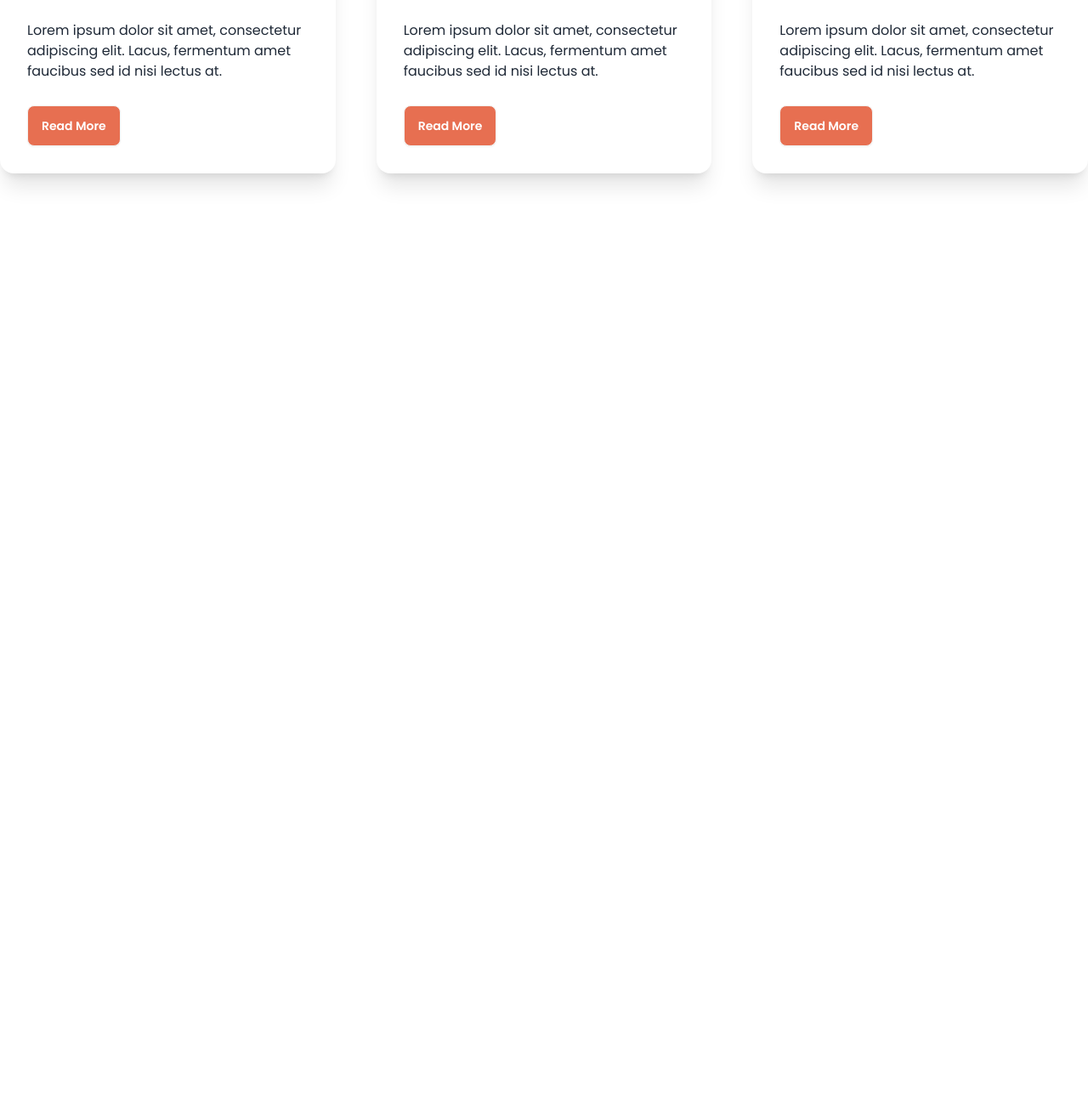
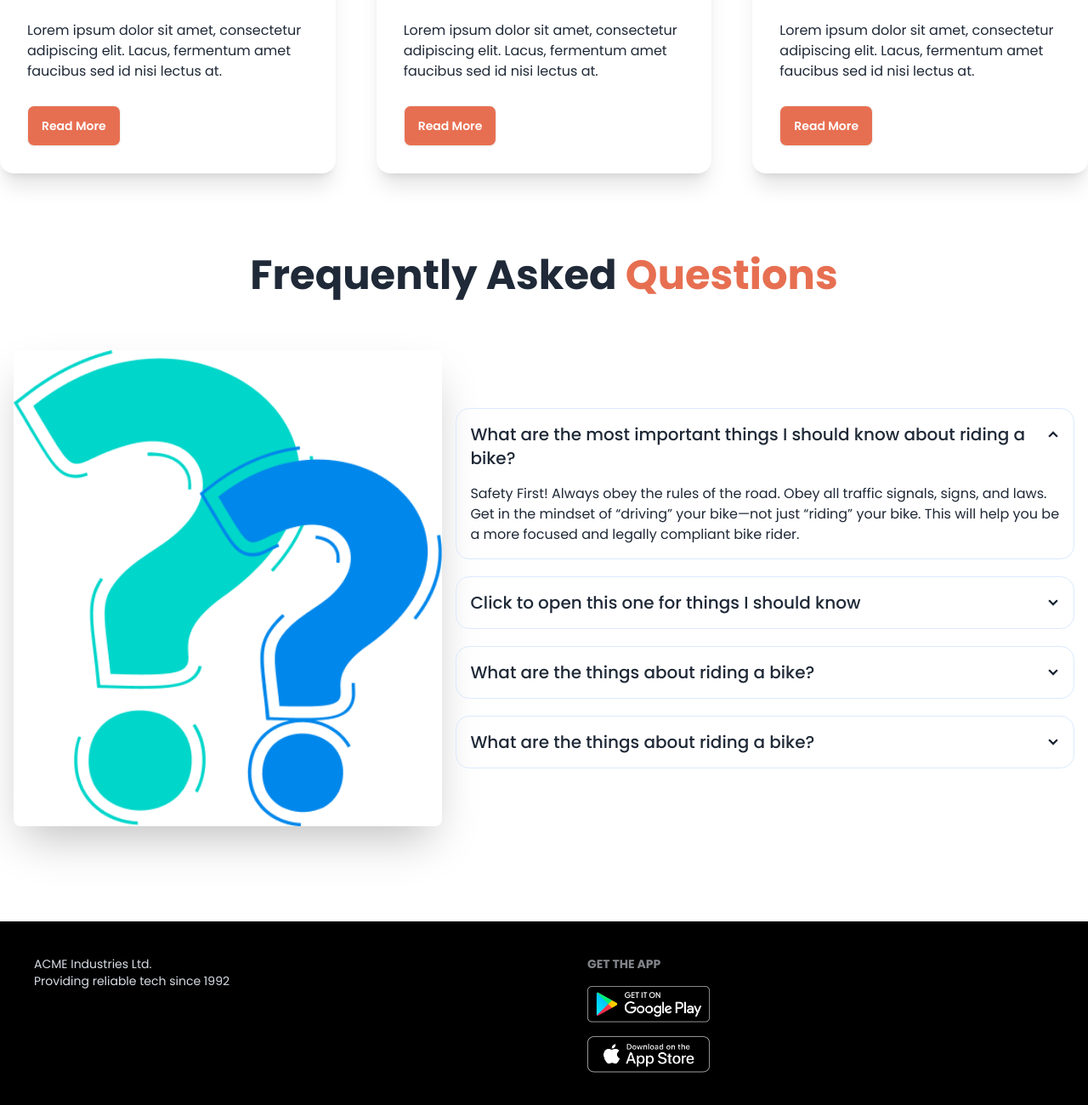
Before and after one commit to KI-Anik/biker-zone, a plain HTML site: page index.html in a window 1280 px wide. Shown: the part 1134-2434 px from the top of the page at 85% size. Before the commit the page ends 1434 px from the top, so only its background shows below. Drawn offline with nearby package versions, Linux system fonts and the light colour scheme.

Commit message:
footer added

```diff
--- a/index.html
+++ b/index.html
@@ -1,5 +1,6 @@
 <!DOCTYPE html>
 <html lang="en" data-theme="light">
+
 <head>
   <meta charset="UTF-8">
   <meta name="viewport" content="width=device-width, initial-scale=1.0">
@@ -9,11 +10,13 @@
   <!-- fonts -->
   <link rel="preconnect" href="https://fonts.googleapis.com">
   <link rel="preconnect" href="https://fonts.gstatic.com" crossorigin>
-    <link href="https://fonts.googleapis.com/css2?family=Poppins:ital,wght@0,100;0,200;0,300;0,400;0,500;0,600;0,700;0,800;0,900;1,100;1,200;1,300;1,400;1,500;1,600;1,700;1,800;1,900&display=swap" rel="stylesheet">
+  <link
+    href="https://fonts.googleapis.com/css2?family=Poppins:ital,wght@0,100;0,200;0,300;0,400;0,500;0,600;0,700;0,800;0,900;1,100;1,200;1,300;1,400;1,500;1,600;1,700;1,800;1,900&display=swap"
+    rel="stylesheet">
   <script src="https://cdn.tailwindcss.com">
   </script>
   <style>
-  .font-poppins{
+    .font-poppins {
       font-family: "Poppins", sans-serif;
     }
   </style>
@@ -31,6 +34,7 @@
     }
   </script>
 </head>
+
 <body class="font-poppins">
   <header class="md:container mx-auto">
     <nav>
@@ -38,22 +42,12 @@
         <div class="flex-1">
           <div class="dropdown">
             <div tabindex="0" role="button" class="btn btn-ghost lg:hidden">
-              <svg
-                xmlns="http://www.w3.org/2000/svg"
-                class="h-5 w-5"
-                fill="none"
-                viewBox="0 0 24 24"
+              <svg xmlns="http://www.w3.org/2000/svg" class="h-5 w-5" fill="none" viewBox="0 0 24 24"
                 stroke="currentColor">
-                <path
-                  stroke-linecap="round"
-                  stroke-linejoin="round"
-                  stroke-width="2"
-                  d="M4 6h16M4 12h8m-8 6h16" />
+                <path stroke-linecap="round" stroke-linejoin="round" stroke-width="2" d="M4 6h16M4 12h8m-8 6h16" />
               </svg>
             </div>
-            <ul
-              tabindex="0"
-              class="menu menu-sm dropdown-content bg-base-100 rounded-box z-[1] mt-3 w-52 p-2 shadow">
+            <ul tabindex="0" class="menu menu-sm dropdown-content bg-base-100 rounded-box z-[1] mt-3 w-52 p-2 shadow">
               <li><a> Home</a></li>
               <li><a>Shop</a></li>
               <li><a>News</a></li>
@@ -89,8 +83,7 @@
           </div>
           <!-- image -->
           <div class="flex-1">
-              <img
-          src="./biker-zone-resources-main/images/slider/bike1.png" class="w-[400px]" />
+            <img src="./biker-zone-resources-main/images/slider/bike1.png" class="w-[400px]" />
           </div>
         </div>
         <div class="absolute left-5 right-5 top-1/2 flex -translate-y-1/2 transform justify-between">
@@ -110,8 +103,7 @@
           </div>
           <!-- image -->
           <div class="flex-1">
-              <img
-          src="./biker-zone-resources-main/images/slider/bike2.png" class="w-[400px]" />
+            <img src="./biker-zone-resources-main/images/slider/bike2.png" class="w-[400px]" />
           </div>
         </div>
         <div class="absolute left-5 right-5 top-1/2 flex -translate-y-1/2 transform justify-between">
@@ -131,8 +123,7 @@
           </div>
           <!-- image -->
           <div class="flex-1">
-              <img
-          src="./biker-zone-resources-main/images/slider/bike3.png" class="w-[400px]" />
+            <img src="./biker-zone-resources-main/images/slider/bike3.png" class="w-[400px]" />
           </div>
         </div>
         <div class="absolute left-5 right-5 top-1/2 flex -translate-y-1/2 transform justify-between">
@@ -156,13 +147,12 @@
         <!-- card 1 -->
         <div class="card bg-base-100 shadow-xl">
           <figure>
-                <img
-                  src="./biker-zone-resources-main/images/others/latest1.png"
-                   />
+            <img src="./biker-zone-resources-main/images/others/latest1.png" />
           </figure>
           <div class="card-body space-y-5">
             <h2 class="card-title">Ducati XDIAVEL S-73!</h2>
-               <p>Lorem ipsum dolor sit amet, consectetur adipiscing elit. Lacus, fermentum amet faucibus sed id nisi lectus at.</p>
+            <p>Lorem ipsum dolor sit amet, consectetur adipiscing elit. Lacus, fermentum amet faucibus sed id nisi
+              lectus at.</p>
             <div class="card-actions">
               <button class="btn bg-bike-primary text-white">Read More</button>
             </div>
@@ -171,13 +161,12 @@
         <!-- card 2 -->
         <div class="card bg-base-100 shadow-xl">
           <figure>
-                <img
-                  src="./biker-zone-resources-main/images/others/latest2.png"
-                   />
+            <img src="./biker-zone-resources-main/images/others/latest2.png" />
           </figure>
           <div class="card-body space-y-5">
             <h2 class="card-title">Ducati XDIAVEL S-73!</h2>
-               <p>Lorem ipsum dolor sit amet, consectetur adipiscing elit. Lacus, fermentum amet faucibus sed id nisi lectus at.</p>
+            <p>Lorem ipsum dolor sit amet, consectetur adipiscing elit. Lacus, fermentum amet faucibus sed id nisi
+              lectus at.</p>
             <div class="card-actions">
               <button class="btn bg-bike-primary text-white">Read More</button>
             </div>
@@ -186,13 +175,12 @@
         <!-- card 3 -->
         <div class="card bg-base-100 shadow-xl">
           <figure>
-                <img
-                  src="./biker-zone-resources-main/images/others/latest3.png"
-                   />
+            <img src="./biker-zone-resources-main/images/others/latest3.png" />
           </figure>
           <div class="card-body space-y-5">
             <h2 class="card-title">Ducati XDIAVEL S-73!</h2>
-               <p>Lorem ipsum dolor sit amet, consectetur adipiscing elit. Lacus, fermentum amet faucibus sed id nisi lectus at.</p>
+            <p>Lorem ipsum dolor sit amet, consectetur adipiscing elit. Lacus, fermentum amet faucibus sed id nisi
+              lectus at.</p>
             <div class="card-actions">
               <button class="btn bg-bike-primary text-white">Read More</button>
             </div>
@@ -204,9 +192,74 @@
       <section></section>
 
       <!-- FAQ -->
+      <section class="my-24">
+        <h2 class="text-5xl font-bold text-center mb-12">Frequently Asked <span
+            class="text-bike-primary">Questions</span></h2>
+        <!-- hero -->
+        <div class="hero">
+          <div class="hero-content flex-col lg:flex-row">
+            <img src="./biker-zone-resources-main/images/others/faq.png"
+              class="w-full rounded-lg shadow-2xl" />
+            <!-- acordion -->
+             <div class="space-y-5">
+              <div class="collapse collapse-arrow border border-blue-100 ">
+                <input type="radio" name="my-accordion-2" checked="checked" />
+                <div class="collapse-title text-xl font-medium">What are the most important things I should
+                  know about riding a bike?</div>
+                <div class="collapse-content">
+                  <p>Safety First! Always obey the rules of the road. Obey all traffic signals, signs, and laws. Get in the mindset of “driving” your bike—not just “riding” your bike. This will help you be a more focused and legally compliant bike rider. </p>
+                </div>
+              </div>
+              <div class="collapse collapse-arrow border border-blue-100 ">
+                <input type="radio" name="my-accordion-2" />
+                <div class="collapse-title text-xl font-medium">Click to open this one for things I should
+                  know</div>
+                <div class="collapse-content">
+                  <p>Always obey the rules of the road. Obey all traffic signals, signs, and laws.  Get in the mindset of “driving” your bike—not just “riding” your bike. </p>
+                </div>
+              </div>
+              <div class="collapse collapse-arrow border border-blue-100 ">
+                <input type="radio" name="my-accordion-2" />
+                <div class="collapse-title text-xl font-medium">What are the things about riding a bike?</div>
+                <div class="collapse-content">
+                  <p> This will help you be a more focused and legally compliant bike rider.</p>
+                </div>
+              </div>
+              <div class="collapse collapse-arrow border border-blue-100 ">
+                <input type="radio" name="my-accordion-2" />
+                <div class="collapse-title text-xl font-medium">What are the things about riding a bike?</div>
+                <div class="collapse-content">
+                  <p> This will help you be a more focused and legally compliant bike rider.</p>
+                </div>
+              </div>
+             </div>
+          </div>
+        </div>
+      </section>
     </section>
   </main>
 
-    <footer></footer>
+  <footer class="footer bg-black text-neutral-content p-10">
+    <aside>
+      <p>
+        ACME Industries Ltd.
+        <br />
+        Providing reliable tech since 1992
+      </p>
+    </aside>
+    <nav>
+      <h6 class="footer-title">Get the app</h6>
+      <div class="grid grid-cols-1 gap-4">
+        <!-- icons -->
+        <a>
+          <img class="w-36" src="./biker-zone-resources-main/images/others/android.png" alt="">
+        </a>
+        <a>
+          <img class="w-36" src="./biker-zone-resources-main/images/others/ios.png" alt="">
+        </a>
+      </div>
+    </nav>
+  </footer>
 </body>
+
 </html>
```
Lines whose indentation alone changed are shown as unchanged.
